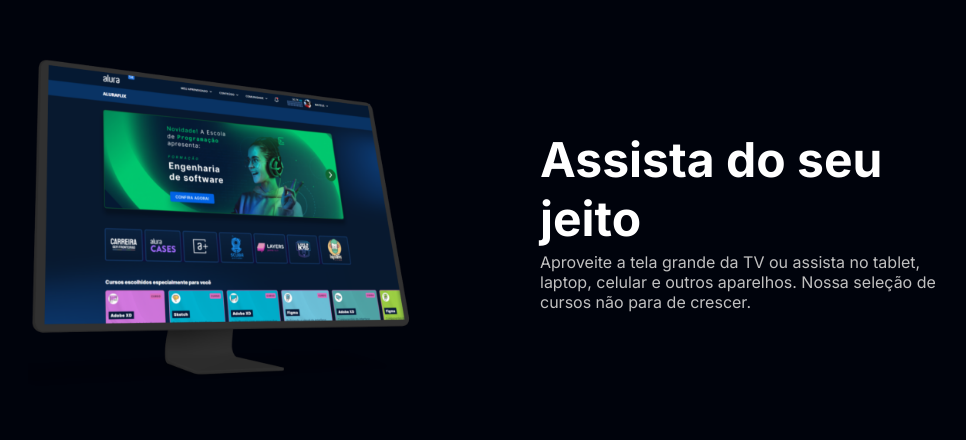
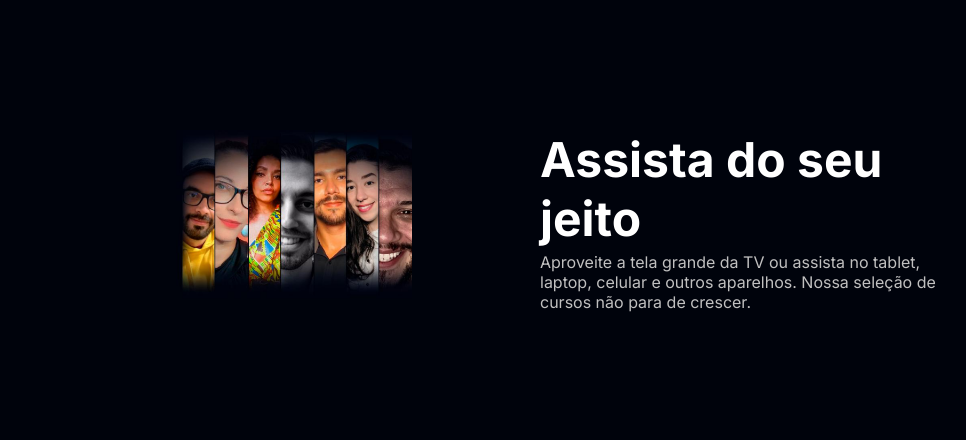
Before and after one commit to carlosXavierr/Alura-plus, a plain HTML site: page index.html in a window 1280 px wide. Shown: the part 979-1419 px from the top of the page, without its empty margins (132-1098 px from the left). Drawn offline with Linux system fonts and the light colour scheme.

Commit message:
Update index.html

```diff
--- a/index.html
+++ b/index.html
@@ -24,7 +24,7 @@
     </section>
 
     <section class="container secundario">
-        <img src="./imagens/Pixel True Mockup 1.png" alt="Um monitor e um celular com alura plus aberto" class="secundario__imagem">
+        <img src="./imagens/Background.png" alt="Um monitor e um celular com alura plus aberto" class="secundario__imagem">
         <div class="container__descricao">
             <h2 class="descricao__titulo">Assista do seu jeito</h2>
             <p class="descricao__texto">Aproveite a tela grande da TV ou assista no tablet, laptop, celular e outros aparelhos. Nossa seleção de cursos não para de crescer.</p>
```
